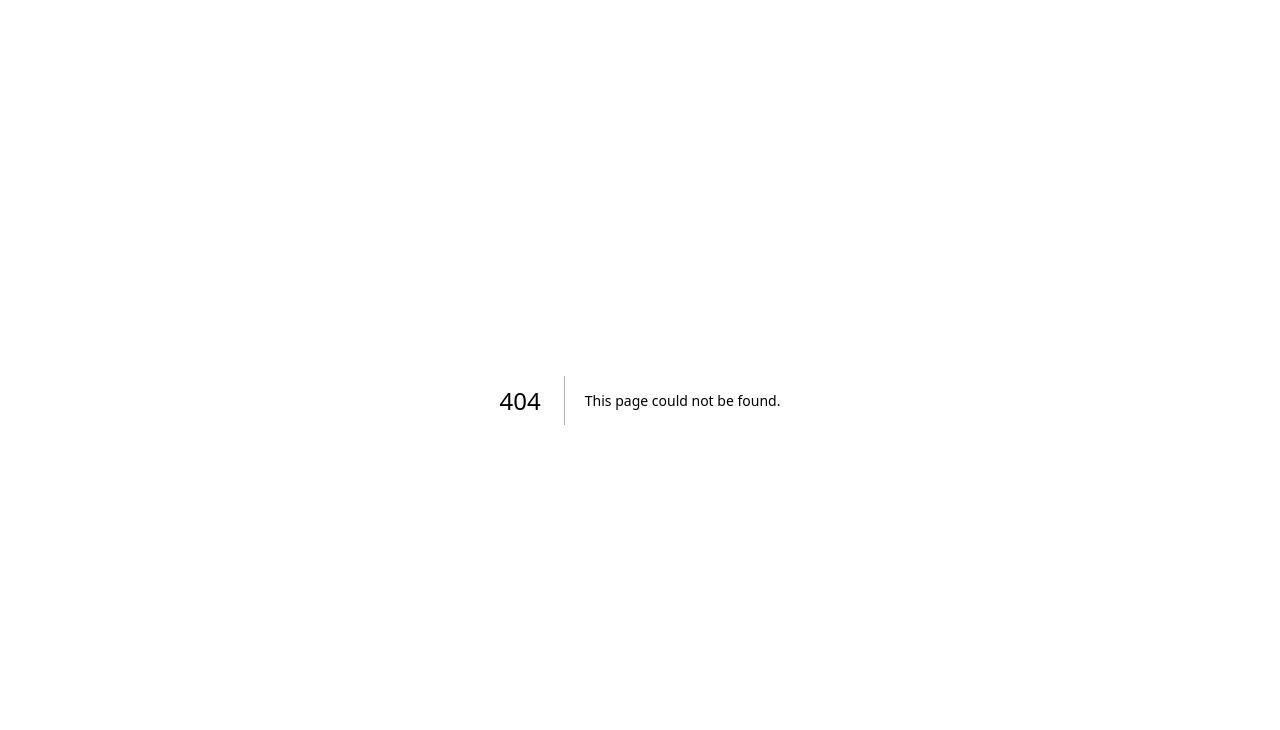
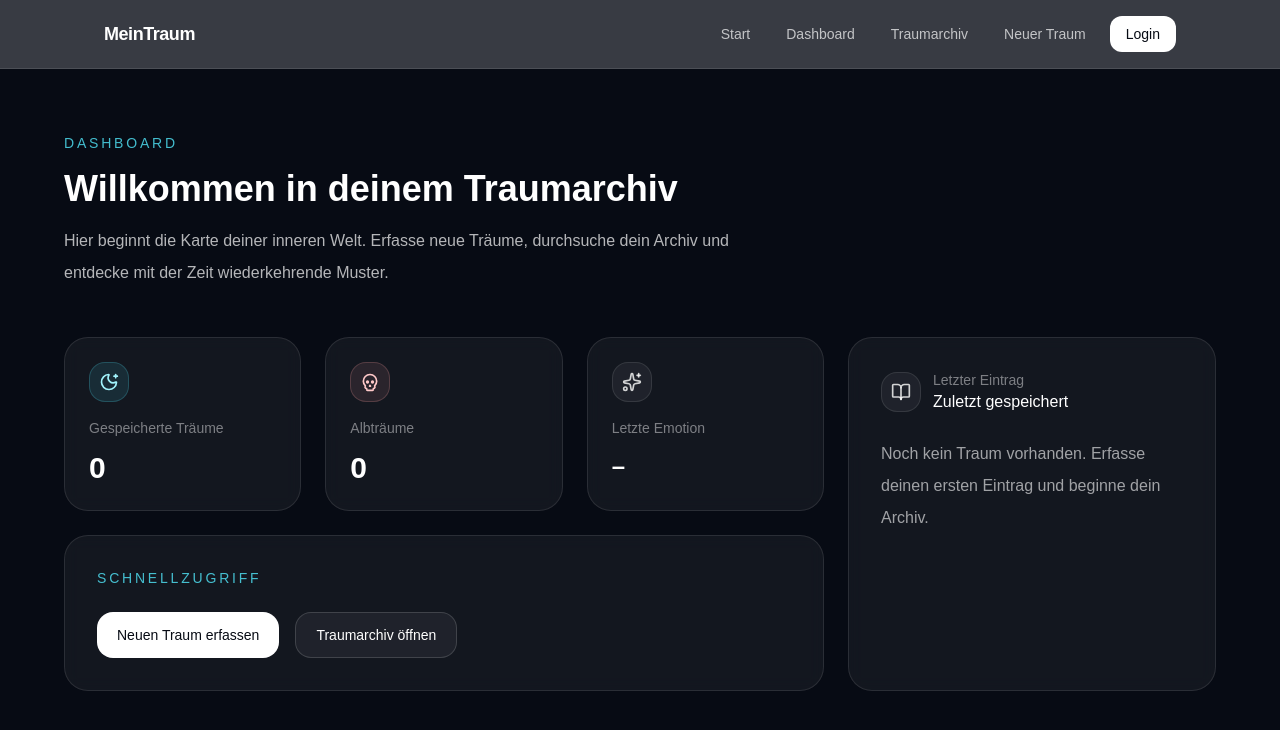
Before and after one commit to Fabrik4/MeinTraum, a Next.js app: page /dashboard in a window 1280 px wide. Before the commit this address had no page. Shown: the top 730 px of the page. Built offline with nearby package versions, Linux system fonts and the light colour scheme; no server answers; the database is empty.

Commit message:
Dashboard und Menu

```diff
--- /dev/null
+++ b/app/dashboard/page.tsx
@@ -0,0 +1,165 @@
+"use client"
+
+import Link from "next/link"
+import { useEffect, useState } from "react"
+import { supabase } from "@/lib/supabase"
+import { MoonStar, BookOpen, Skull, Sparkles } from "lucide-react"
+
+type Dream = {
+  id: number
+  raw_input_text: string
+  dominant_emotion: string | null
+  nightmare_flag: boolean
+  created_at: string
+}
+
+export default function DashboardPage() {
+  const [dreams, setDreams] = useState<Dream[]>([])
+  const [loading, setLoading] = useState(true)
+
+  useEffect(() => {
+    fetchDreams()
+  }, [])
+
+  async function fetchDreams() {
+    const { data, error } = await supabase
+      .from("dream_entries")
+      .select("id, raw_input_text, dominant_emotion, nightmare_flag, created_at")
+      .order("created_at", { ascending: false })
+
+    if (!error && data) {
+      setDreams(data)
+    }
+
+    setLoading(false)
+  }
+
+  const totalDreams = dreams.length
+  const nightmareCount = dreams.filter((dream) => dream.nightmare_flag).length
+  const lastDream = dreams[0] || null
+  const lastEmotion = lastDream?.dominant_emotion || "–"
+
+  return (
+    <main className="min-h-screen bg-[#070b14] px-6 py-16 text-white">
+      <div className="mx-auto max-w-6xl">
+        <div className="mb-12">
+          <p className="text-sm uppercase tracking-[0.2em] text-cyan-300/80">
+            Dashboard
+          </p>
+          <h1 className="mt-4 text-4xl font-semibold">
+            Willkommen in deinem Traumarchiv
+          </h1>
+          <p className="mt-4 max-w-2xl leading-8 text-white/70">
+            Hier beginnt die Karte deiner inneren Welt. Erfasse neue Träume,
+            durchsuche dein Archiv und entdecke mit der Zeit wiederkehrende Muster.
+          </p>
+        </div>
+
+        <div className="grid gap-6 lg:grid-cols-3">
+          <div className="lg:col-span-2 space-y-6">
+            <div className="grid gap-6 md:grid-cols-3">
+              <div className="rounded-3xl border border-white/10 bg-white/5 p-6 backdrop-blur">
+                <div className="mb-4 flex h-10 w-10 items-center justify-center rounded-2xl border border-cyan-300/20 bg-cyan-300/10">
+                  <MoonStar className="h-5 w-5 text-cyan-200" />
+                </div>
+                <p className="text-sm text-white/45">Gespeicherte Träume</p>
+                <p className="mt-3 text-3xl font-semibold">{loading ? "…" : totalDreams}</p>
+              </div>
+
+              <div className="rounded-3xl border border-white/10 bg-white/5 p-6 backdrop-blur">
+                <div className="mb-4 flex h-10 w-10 items-center justify-center rounded-2xl border border-red-300/20 bg-red-300/10">
+                  <Skull className="h-5 w-5 text-red-200" />
+                </div>
+                <p className="text-sm text-white/45">Albträume</p>
+                <p className="mt-3 text-3xl font-semibold">{loading ? "…" : nightmareCount}</p>
+              </div>
+
+              <div className="rounded-3xl border border-white/10 bg-white/5 p-6 backdrop-blur">
+                <div className="mb-4 flex h-10 w-10 items-center justify-center rounded-2xl border border-white/10 bg-white/5">
+                  <Sparkles className="h-5 w-5 text-white/80" />
+                </div>
+                <p className="text-sm text-white/45">Letzte Emotion</p>
+                <p className="mt-3 text-2xl font-semibold">{loading ? "…" : lastEmotion}</p>
+              </div>
+            </div>
+
+            <div className="rounded-3xl border border-white/10 bg-white/5 p-8 backdrop-blur">
+              <p className="text-sm uppercase tracking-[0.2em] text-cyan-300/80">
+                Schnellzugriff
+              </p>
+
+              <div className="mt-6 flex flex-wrap gap-4">
+                <Link
+                  href="/entry"
+                  className="inline-flex items-center justify-center rounded-2xl bg-white px-5 py-3 text-sm font-medium text-[#070b14] transition hover:scale-[1.02]"
+                >
+                  Neuen Traum erfassen
+                </Link>
+
+                <Link
+                  href="/dreams"
+                  className="inline-flex items-center justify-center rounded-2xl border border-white/15 bg-white/5 px-5 py-3 text-sm font-medium text-white transition hover:bg-white/10"
+                >
+                  Traumarchiv öffnen
+                </Link>
+              </div>
+            </div>
+          </div>
+
+          <div className="rounded-3xl border border-white/10 bg-white/5 p-8 backdrop-blur">
+            <div className="mb-6 flex items-center gap-3">
+              <div className="flex h-10 w-10 items-center justify-center rounded-2xl border border-white/10 bg-white/5">
+                <BookOpen className="h-5 w-5 text-white/80" />
+              </div>
+              <div>
+                <p className="text-sm text-white/45">Letzter Eintrag</p>
+                <p className="font-medium text-white">Zuletzt gespeichert</p>
+              </div>
+            </div>
+
+            {loading && (
+              <p className="text-white/60">Lade Eintrag...</p>
+            )}
+
+            {!loading && !lastDream && (
+              <p className="leading-8 text-white/60">
+                Noch kein Traum vorhanden. Erfasse deinen ersten Eintrag und beginne dein Archiv.
+              </p>
+            )}
+
+            {!loading && lastDream && (
+              <>
+                <p className="text-sm text-white/40">
+                  {new Date(lastDream.created_at).toLocaleDateString("de-CH", {
+                    day: "numeric",
+                    month: "long",
+                    year: "numeric",
+                  })}
+                </p>
+
+                <p className="mt-4 leading-8 text-white/85">
+                  {lastDream.raw_input_text.length > 180
+                    ? lastDream.raw_input_text.slice(0, 180).trim() + "…"
+                    : lastDream.raw_input_text}
+                </p>
+
+                {lastDream.dominant_emotion && (
+                  <p className="mt-4 text-sm text-cyan-300/80">
+                    Emotion: {lastDream.dominant_emotion}
+                  </p>
+                )}
+
+                <Link
+                  href={`/dreams/${lastDream.id}`}
+                  className="mt-6 inline-flex rounded-2xl border border-white/15 bg-white/5 px-4 py-3 text-sm font-medium text-white transition hover:bg-white/10"
+                >
+                  Eintrag ansehen
+                </Link>
+              </>
+            )}
+          </div>
+        </div>
+      </div>
+    </main>
+  )
+}
--- a/app/layout.tsx
+++ b/app/layout.tsx
@@ -1,7 +1,8 @@
+import type { Metadata } from "next"
+import Link from "next/link"
 import { Analytics } from "@vercel/analytics/next"
 import { SpeedInsights } from "@vercel/speed-insights/next"
-import type { Metadata } from "next";
-import "./globals.css";
+import "./globals.css"
 
 export const metadata: Metadata = {
   title: "MeinTraum – Verstehe deine Träume und dich selbst",
@@ -19,19 +20,68 @@ export const metadata: Metadata = {
     locale: "de_CH",
     type: "website",
   },
-};
+}
 
 export default function RootLayout({
   children,
-}: {
+}: Readonly<{
   children: React.ReactNode
-}) {
+}>) {
   return (
     <html lang="de">
-      <body>
+      <body className="bg-[#070b14] text-white">
+        <header className="sticky top-0 z-50 border-b border-white/10 bg-[#070b14]/80 backdrop-blur">
+          <div className="mx-auto flex max-w-6xl items-center justify-between px-6 py-4 md:px-10">
+            <Link
+              href="/"
+              className="text-lg font-semibold tracking-tight text-white"
+            >
+              MeinTraum
+            </Link>
+
+            <nav className="flex flex-wrap items-center gap-2 sm:gap-3">
+              <Link
+                href="/"
+                className="rounded-xl px-3 py-2 text-sm text-white/70 transition hover:bg-white/5 hover:text-white"
+              >
+                Start
+              </Link>
+
+              <Link
+                href="/dashboard"
+                className="rounded-xl px-3 py-2 text-sm text-white/70 transition hover:bg-white/5 hover:text-white"
+              >
+                Dashboard
+              </Link>
+
+              <Link
+                href="/dreams"
+                className="rounded-xl px-3 py-2 text-sm text-white/70 transition hover:bg-white/5 hover:text-white"
+              >
+                Traumarchiv
+              </Link>
+
+              <Link
+                href="/entry"
+                className="rounded-xl px-3 py-2 text-sm text-white/70 transition hover:bg-white/5 hover:text-white"
+              >
+                Neuer Traum
+              </Link>
+
+              <Link
+                href="/login"
+                className="rounded-xl bg-white px-4 py-2 text-sm font-medium text-[#070b14] transition hover:scale-[1.02]"
+              >
+                Login
+              </Link>
+            </nav>
+          </div>
+        </header>
+
         {children}
+
         <Analytics />
-          <SpeedInsights />
+        <SpeedInsights />
       </body>
     </html>
   )
```
